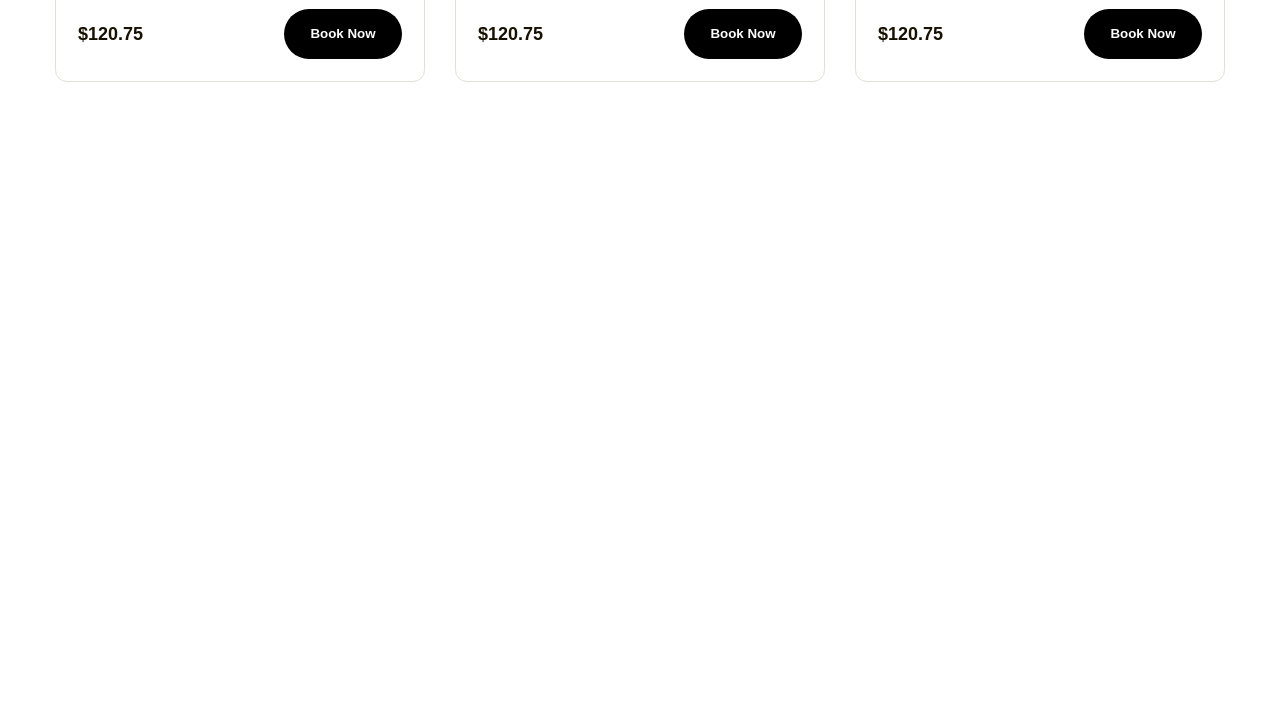
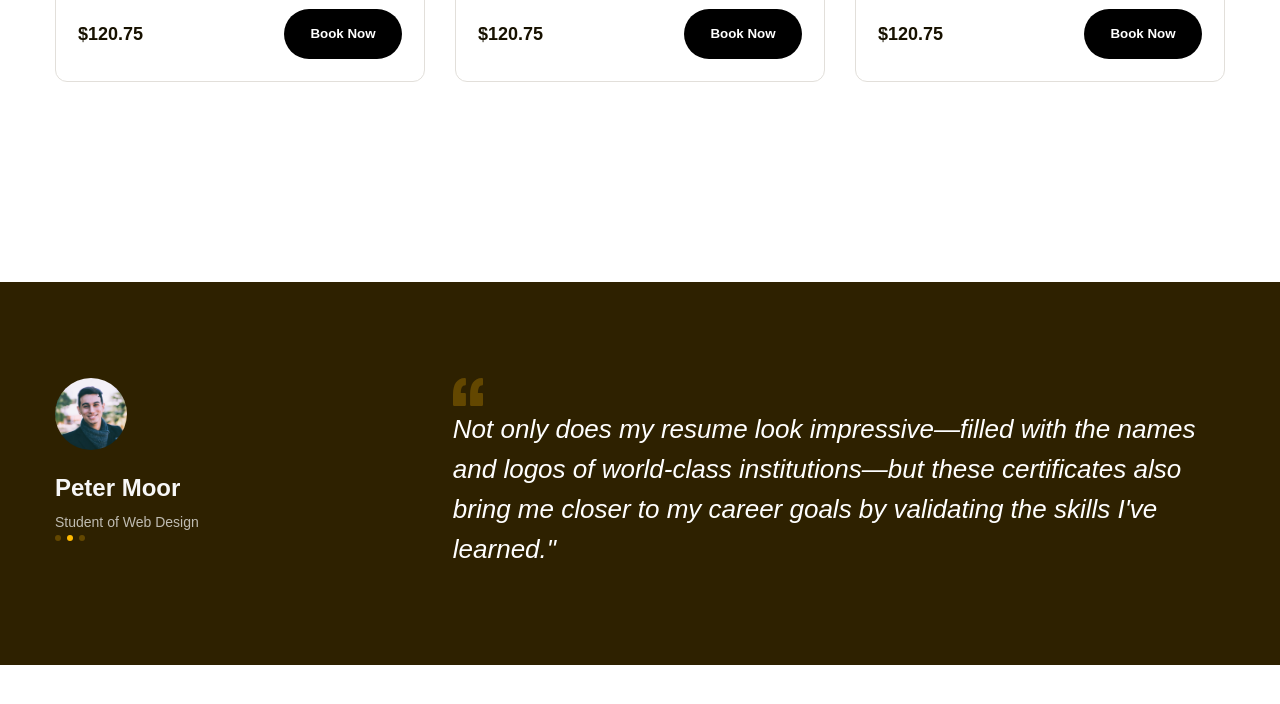
Before and after one commit to dreayrt/Figma, a plain HTML site: page index.html in a window 1280 px wide. Shown: the part 1673-2377 px from the top of the page. Drawn offline with Linux system fonts and the light colour scheme.

Commit message:
Feedback

```diff
--- a/assets/css/style.css
+++ b/assets/css/style.css
@@ -345,3 +345,62 @@ a {
   background-color: var(--primary-color);
   color: #fff;
 }
+/* ===================feedback=================== */
+.feedback {
+  margin-top: 135px;
+  padding: 96px 0px;
+  background: #2e2100;
+}
+.feedback .feedback-item {
+  display: flex;
+  justify-content: space-between;
+}
+.feedback-item .avatar {
+  width: 72px;
+  height: 72px;
+  border-radius: 50%;
+  object-fit: cover;
+}
+.feedback-item .info .member-name {
+  margin-top: 18px;
+  font-family: var(--font-heading);
+  font-weight: 700;
+  font-size: 2.4rem;
+  line-height: 1.42;
+  color: #f7f7f7;
+}
+.feedback-item .info .desc {
+  margin-top: 4px;
+  color: #bfbcb2;
+  font-size: 1.4rem;
+  line-height: 1.86;
+}
+.feedback-item .info .dots {
+  gap: 6px;
+  display: flex;
+}
+.feedback-item .info .dot {
+  width: 6px;
+  height: 6px;
+  border-radius: 50%;
+  background: #634700;
+  cursor: pointer;
+}
+/* .feedback-item .info .dot:active{
+  background: var(--primary-color);
+} */
+.feedback-item .info .dot.active{
+  background-color: var(--primary-color);
+  cursor: default;
+}
+.feedback-item .content {
+  width: 66%;
+}
+.feedback-item blockquote {
+  color: #ffffff;
+  font-style: italic;
+  font-size: 2.6rem;
+  /* line-height: 40px; */
+  /* cach tinh line-height=(fontsize/line-height)*100 */
+  line-height: 1.54;
+}
--- a/index.html
+++ b/index.html
@@ -258,6 +258,44 @@
           </div>
         </div>
       </div>
+      <!-- feedback -->
+      <div class="feedback">
+        <div class="main_content">
+          <div class="feedback-list">
+            <div class="feedback-item">
+              <!-- khoi ben trai -->
+              <div class="info">
+                <img
+                  src="./assets/img/nicolas-horn-MTZTGvDsHFY-unsplash.jpg"
+                  alt="Peter Moor"
+                  class="avatar"
+                />
+                <p class="member-name">Peter Moor</p>
+                <p class="desc">Student of Web Design</p>
+                <div class="dots">
+                  <span class="dot"></span>
+                  <span class="dot active"></span>
+                  <span class="dot"></span>
+                </div>
+              </div>
+              <!-- khoi ben phai -->
+              <div class="content">
+                <img
+                  src="./assets/img/Vector.svg"
+                  alt="mo ngoac"
+                  class="open-quotes"
+                />
+                <blockquote>
+                  Not only does my resume look impressive—filled with the names
+                  and logos of world-class institutions—but these certificates
+                  also bring me closer to my career goals by validating the
+                  skills I've learned."
+                </blockquote>
+              </div>
+            </div>
+          </div>
+        </div>
+      </div>
     </main>
   </body>
 </html>
```
Also changed, not shown: assets/img/Vector.svg (added), assets/img/nicolas-horn-MTZTGvDsHFY-unsplash.jpg (added).
